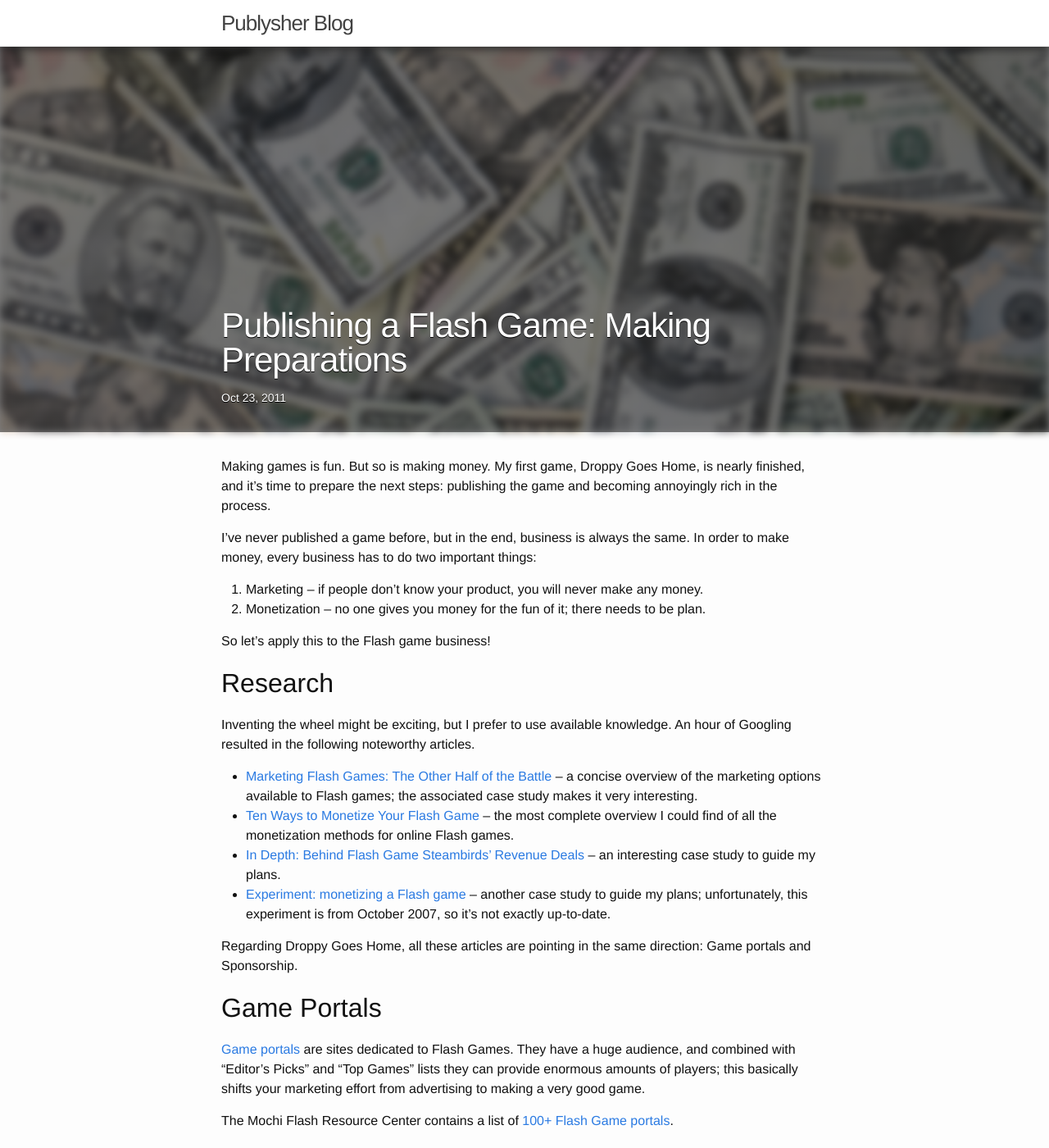
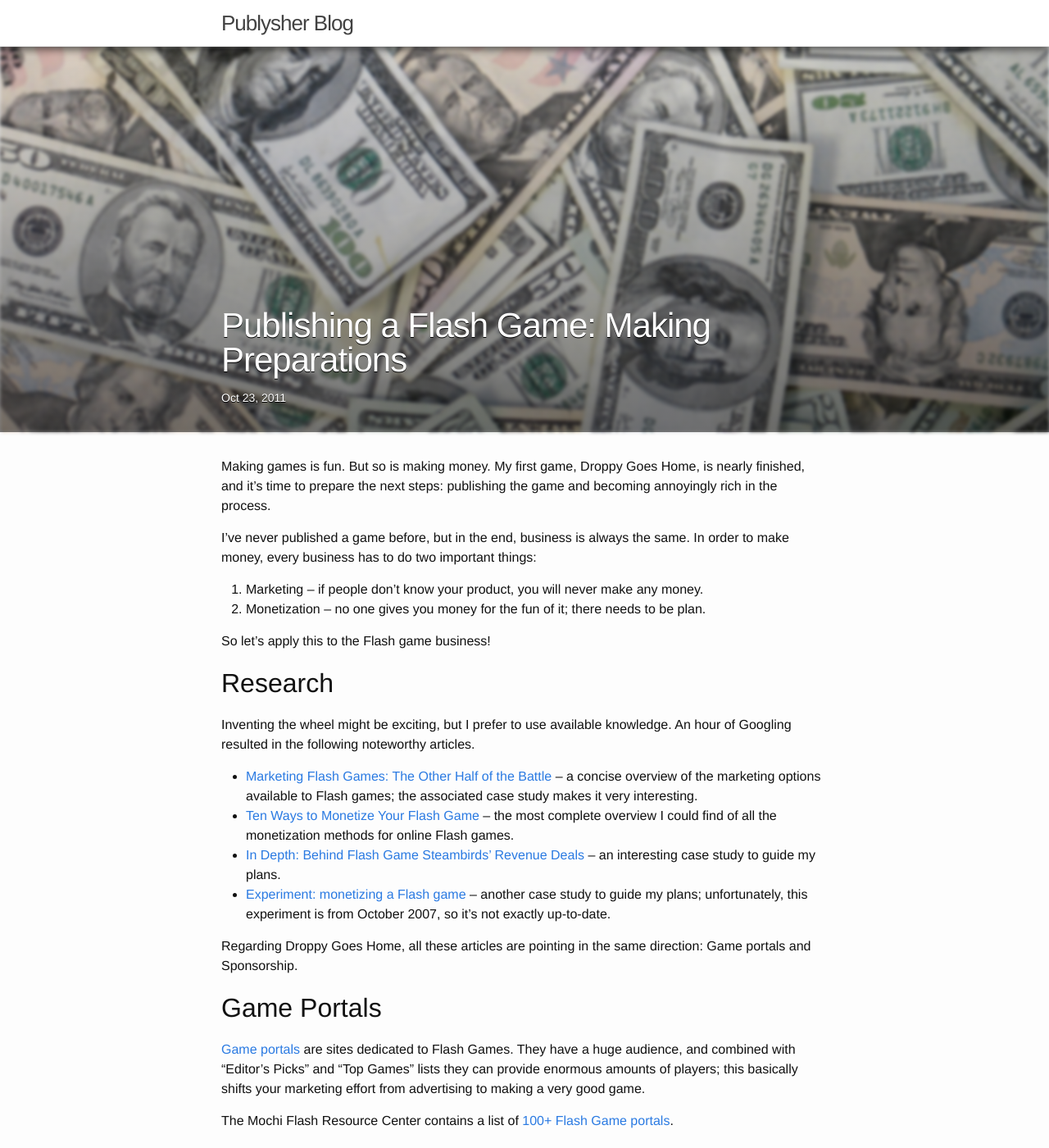
Before and after one commit to publysher/publysher.github.io, a Jekyll site: the page built from _posts/2011-10-23-publishing-flash-game-making.md, in a window 1280 px wide and 1400 px high. Shown: the whole window at 82% size. Built offline with Jekyll 4.4.1, drawn with Linux system fonts in a browser that asks for light colours; comment, search, counter and statistics services are not loaded.

Commit message:
Less blurring

```diff
--- a/_sass/_layout.scss
+++ b/_sass/_layout.scss
@@ -230,16 +230,16 @@
         width: 100%;
         height: 100%;
         object-fit: cover;
-        -webkit-filter: blur(5px);
-        -moz-filter: blur(5px);
-        -o-filter: blur(5px);
-        -ms-filter: blur(5px);
-        filter: blur(5px);
+        -webkit-filter: blur(2px);
+        -moz-filter: blur(2px);
+        -o-filter: blur(2px);
+        -ms-filter: blur(2px);
+        filter: blur(2px);
     }
 
     .post-header-content {
         position: relative;
-        background-image: linear-gradient(rgba(0, 0, 0, 0.5), rgba(0, 0, 0, 0.5));
+        background-image: linear-gradient(rgba(0, 0, 0, 0.05), rgba(0, 0, 0, 0.5));
         padding: 20em 0 1em;
 
         .wrapper {
```
